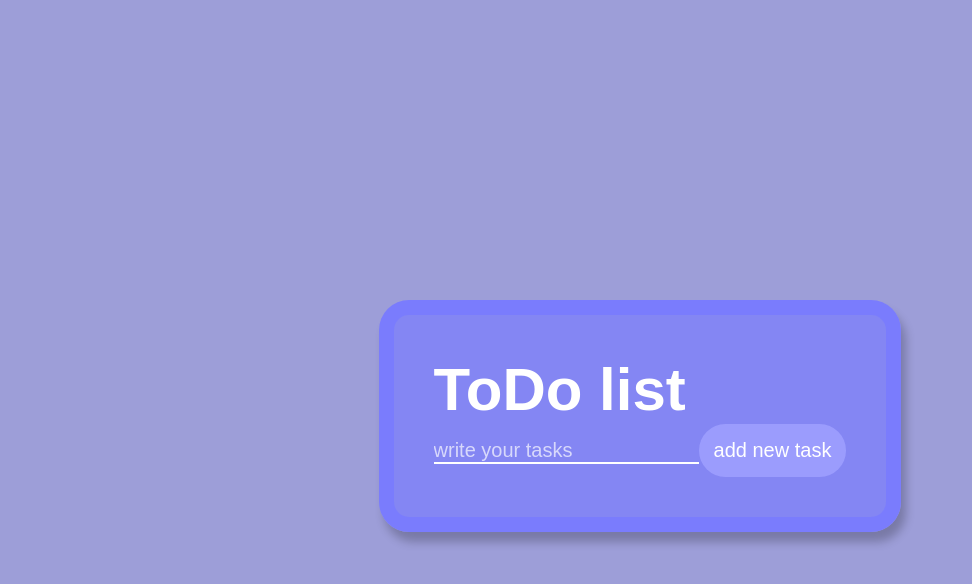
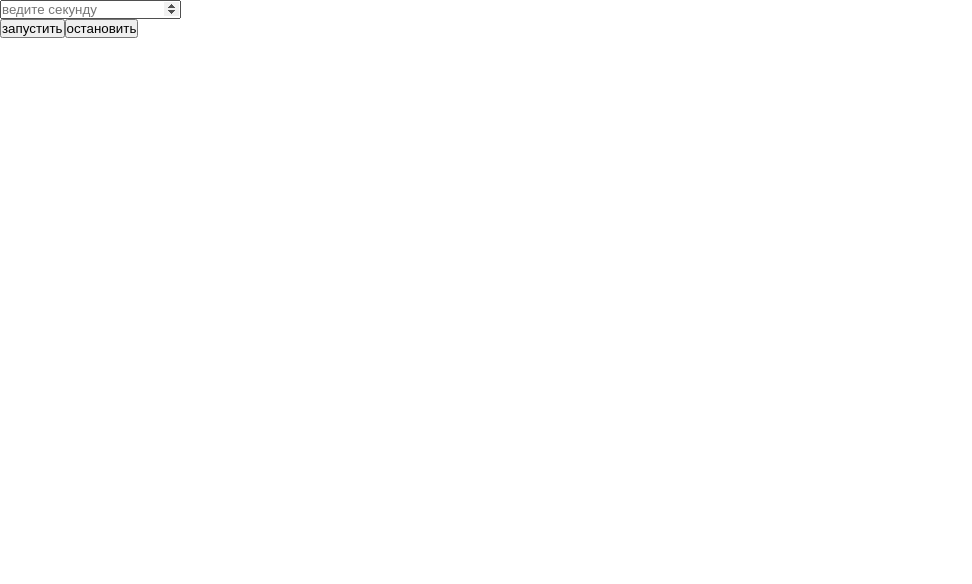
Before and after one commit to rimun23/React-Projects, a React (Create React App) app: page / in a window 1280 px wide. Shown: the top 584 px of the page, without its empty margins (0-972 px from the left). Built offline with nearby package versions, Linux system fonts and the light colour scheme.

Commit message:
timeTracker

```diff
--- a/src/App.css
+++ b/src/App.css
@@ -1,65 +1,4 @@
 * {
   margin: 0;
   padding: 0;
-  font-family: Arial, Helvetica, sans-serif;
 }
-body {
-  background-color: rgb(157, 158, 216);
-}
-.app {
-  margin-top: 300px;
-  display: flex;
-  justify-content: center;
-  align-items: center;
-  flex-direction: column;
-}
-.cont {
-  background-color: rgba(121, 123, 255, 0.692);
-  padding: 40px;
-  border-radius: 30px;
-  font-size: 30px;
-  color: white;
-  border: 15px solid rgba(121, 123, 255, 0.808);
-  box-shadow: 5px 10px 10px rgba(0, 0, 0, 0.233);
-}
-input {
-  background-color: transparent;
-  border: none;
-  outline: none;
-  border-bottom: 2px solid white;
-  font-size: 20px;
-  color: white;
-}
-input::placeholder {
-  color: rgba(255, 255, 255, 0.678);
-}
-.send_btn {
-  background-color: rgba(159, 160, 255, 0.863);
-  border: none;
-  border-radius: 70px;
-  cursor: pointer;
-  font-size: 20px;
-  cursor: pointer;
-  padding: 15px;
-  color: white;
-}
-.remove_btn {
-  cursor: pointer;
-  font-size: 30px;
-  padding: 0 9px;
-  border: none;
-  border-radius: 100%;
-  position: absolute;
-  border: none;
-  background-color: rgba(204, 195, 255, 0.801);
-  right: 5%;
-  bottom: 20%;
-}
-li {
-  position: relative;
-  width: 100%;
-  background-color: rgba(182, 169, 255, 0.63);
-  margin: 10px 0;
-  border-radius: 40px;
-  padding: 10px;
-}
--- a/src/App.jsx
+++ b/src/App.jsx
@@ -1,9 +1,9 @@
 import React from "react";
-import ToDoList from "./components/ToDoList";
+import TimeTracker from "./components/TimeTracker";
 function App() {
   return (
-    <div className="app">
-      <ToDoList />
+    <div>
+      <TimeTracker />
     </div>
   );
 }
--- /dev/null
+++ b/src/components/TimeTracker.jsx
@@ -0,0 +1,47 @@
+import React, { useState, useEffect } from "react";
+function TimeTracker() {
+  const [seconds, setSeconds] = useState("");
+  const [timeLeft, setTimeLeft] = useState(null);
+  const [isRunning, setIsRunning] = useState(false);
+  useEffect(() => {
+    let timer;
+    if (isRunning && timeLeft > 0) {
+      timer = setInterval(() => {
+        setTimeLeft((prev) => prev - 1);
+      }, 1000);
+    } else if (timeLeft === 0) {
+      alert("таймер завершён");
+      setIsRunning(false);
+    }
+    return () => clearInterval(timer);
+  }, [timeLeft, isRunning]);
+  const startTimer = () => {
+    if (!seconds || isNaN(seconds) || seconds <= 0) {
+      alert("неправильно вели");
+      return;
+    }
+    setTimeLeft(seconds);
+    setIsRunning(true);
+  };
+  const stopTimer = () => {
+    setIsRunning(false);
+    setTimeLeft(null);
+    setSeconds("");
+  };
+  return (
+    <div>
+      <input
+        type="number"
+        placeholder="ведите секунду"
+        value={seconds}
+        onChange={(e) => setSeconds(e.target.value)}
+      />
+      <h1>{timeLeft !== null && <p>{timeLeft}</p>}</h1>
+      <button onClick={startTimer} disabled={isRunning}>
+        запустить
+      </button>
+      <button onClick={stopTimer}>остановить</button>
+    </div>
+  );
+}
+export default TimeTracker;
--- a/src/components/ToDoList.jsx
+++ /dev/null
@@ -1,42 +0,0 @@
-import React, { useState } from "react";
-import ToDoItem from "./ToDoitem";
-function ToDoList() {
-  const [tasks, setTasks] = useState([]);
-  const [newTask, setNewTask] = useState("");
-  const addTask = () => {
-    if (newTask.trim() !== "") {
-      setTasks([...tasks, newTask]);
-      setNewTask("");
-    }
-  };
-  const removeTask = (index) => {
-    setTasks(tasks.filter((task, i) => i !== index));
-  };
-  return (
-    <div className="cont">
-      <h1>ToDo list</h1>
-      <input
-        type="text"
-        onChange={(e) => setNewTask(e.target.value)}
-        placeholder="write your tasks"
-        value={newTask}
-      />
-      <button onClick={addTask} className="send_btn">
-        add new task
-      </button>
-      <ol>
-        {tasks.map((task, index) => {
-          return (
-            <ToDoItem
-              key={index}
-              index={index}
-              task={task}
-              removeTask={removeTask}
-            />
-          );
-        })}
-      </ol>
-    </div>
-  );
-}
-export default ToDoList;
--- a/src/components/ToDoitem.jsx
+++ /dev/null
@@ -1,17 +0,0 @@
-import React from "react";
-function ToDoItem({ index, task, removeTask }) {
-  return (
-    <li key={index}>
-      {task}{" "}
-      <button
-        onClick={() => {
-          removeTask(index);
-        }}
-        className="remove_btn"
-      >
-        +
-      </button>
-    </li>
-  );
-}
-export default ToDoItem;
```
